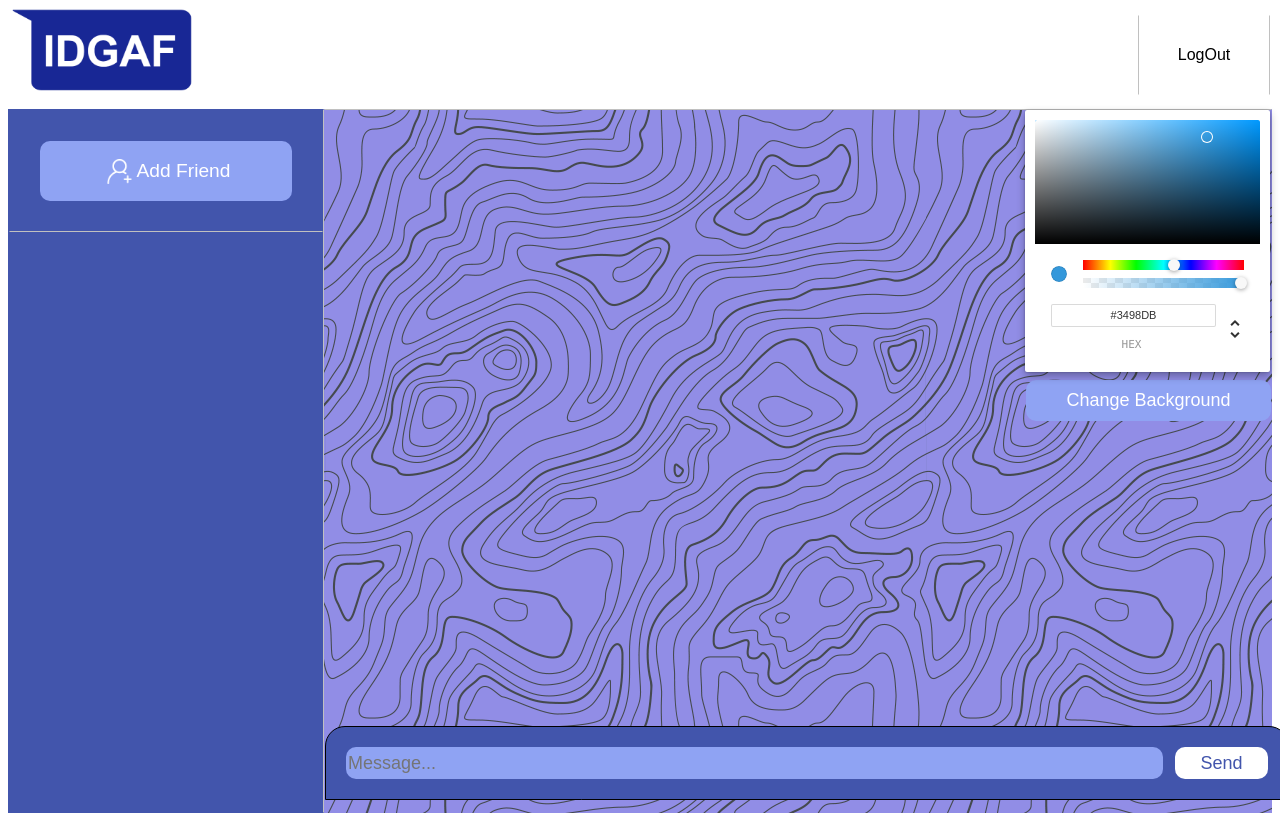
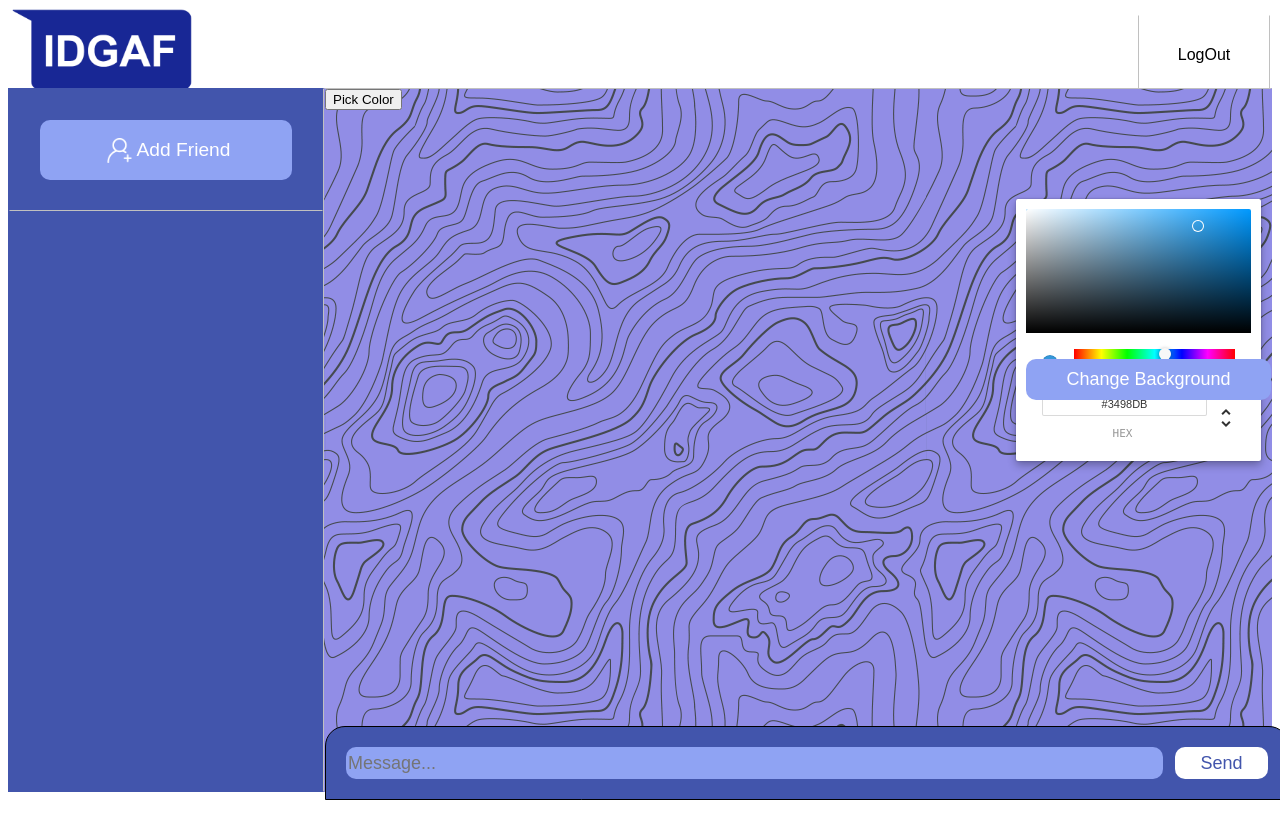
Before and after one commit to Antedbell20/IDGAF, a React (Vite) app in the folder client/: page / in a window 1280 px wide. Built offline with nearby package versions, Linux system fonts and the light colour scheme.

Commit message:
Color picker now working with Outlet(Login and Signup)

```diff
--- a/client/src/App.jsx
+++ b/client/src/App.jsx
@@ -39,24 +39,10 @@ const client = new ApolloClient({
 });
 
 function App() {
-  const [backgroundColor, setBackgroundColor] = useState('#3498db');
-
-  const handleColorChange = (newColor) => {
-    setBackgroundColor(newColor);
-  };
-
-  const handleBackgroundChange = () => {
-    setBackgroundColor(backgroundColor);
-  };
-
   return (
     <ApolloProvider client={client}>
       <div className="app-container">
-        <ColorPicker  onColorChange={handleColorChange} />
-        <Outlet
-          backgroundColor={backgroundColor}
-          onButtonClick={handleBackgroundChange}
-        />
+        <Outlet/>
       </div>
     </ApolloProvider>
   );
--- a/client/src/index.css
+++ b/client/src/index.css
@@ -18,11 +18,6 @@ html {
     font-family:'Times New Roman', Times, serif;
     position: relative;
     z-index: 10;
-}
-
-.color-picker {
-    z-index: 2;
-    pointer-events: none;
 }
 
 main {
--- a/client/src/pages/Home.jsx
+++ b/client/src/pages/Home.jsx
@@ -1,13 +1,15 @@
-import pic1 from '../../../client/add.png';
-import { useState } from 'react';
+import React, { useState } from 'react';
 import ColorPicker from '../component/Colorpicker';
+import pic1 from '../../../client/add.png'; // Adjust the path based on your project structure
 
-const Home = ({ backgroundColor, onColorChange, onButtonClick }) => {
-  const handleButtonClick = () => {
-    const hideElement = document.getElementById('hide');
-    if (hideElement) {
-      hideElement.style.display = hideElement.style.display === 'none' ? 'block' : 'none';
-    }
+const Home = ({ onButtonClick }) => {
+  const [backgroundColor, setBackgroundColor] = useState('#3498db');
+  const [formData, setFormData] = useState({ message: '', search: '' });
+
+  const { message, search } = formData;
+
+  const handleColorChange = (newColor) => {
+    setBackgroundColor(newColor);
   };
 
   const handleBackgroundChange = () => {
@@ -17,9 +19,12 @@ const Home = ({ backgroundColor, onColorChange, onButtonClick }) => {
     }
   };
 
-  const [formData, setFormData] = useState({ message: '', search: '' });
-
-  const { message, search } = formData;
+  const handleButtonClick = () => {
+    const hideElement = document.getElementById('hide');
+    if (hideElement) {
+      hideElement.style.display = hideElement.style.display === 'none' ? 'block' : 'none';
+    }
+  };
 
   const handleChange = (e) => {
     setFormData({
@@ -37,7 +42,7 @@ const Home = ({ backgroundColor, onColorChange, onButtonClick }) => {
     <div>
       <div className="top-right">
         <a href="Login">
-            <div class="link">
+          <div className="link">
             LogOut
           </div>
         </a>
@@ -67,6 +72,7 @@ const Home = ({ backgroundColor, onColorChange, onButtonClick }) => {
           </div>
         </div>
         <div className="right" id="changable-color">
+        <ColorPicker onColorChange={handleColorChange} />
           <button className='change' onClick={handleBackgroundChange}>Change Background</button>
           <div className="text-box">
             <form onSubmit={handleSubmit}>
```
Lines whose indentation alone changed are shown as unchanged.
